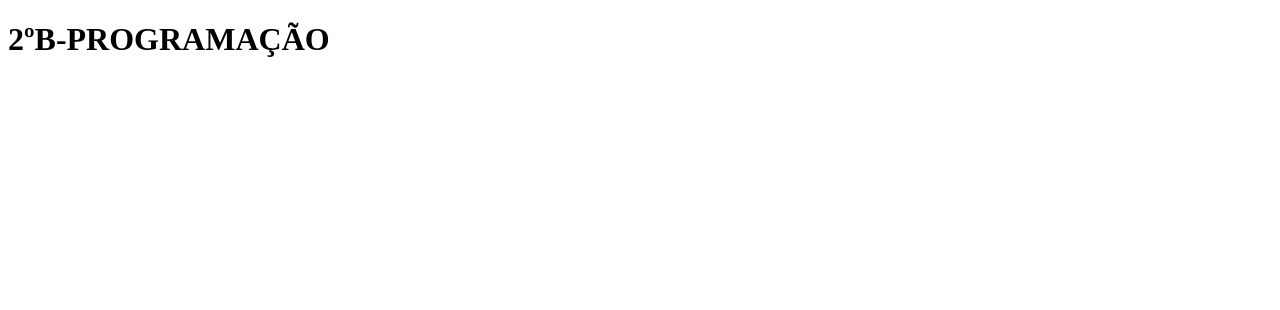
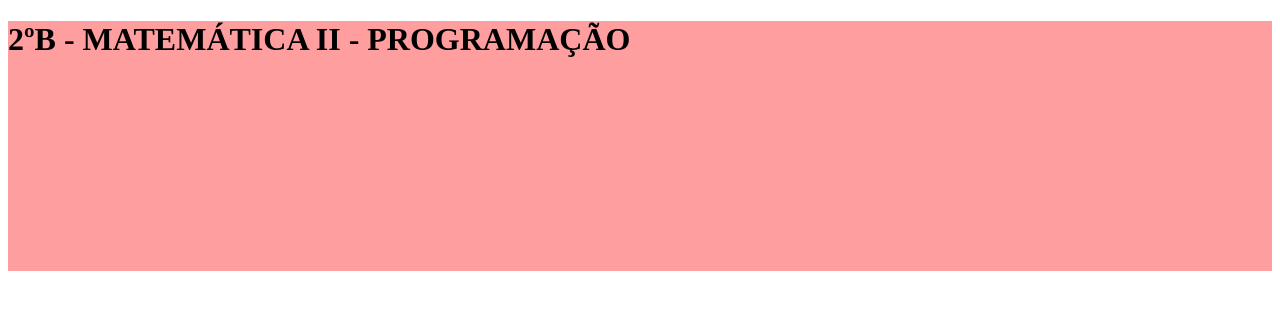
Before and after one commit to Willian06/como-criar-um-site, a plain HTML site: page index.html in a window 1280 px wide. Drawn offline with Linux system fonts and the light colour scheme.

Commit message:
cabeçalho

```diff
--- a/index.html
+++ b/index.html
@@ -9,7 +9,7 @@
 </head>
 <body>
     <header>
-        <h1>2ºB-PROGRAMAÇÃO</h1>
+        <h1> 2ºB - MATEMÁTICA II - PROGRAMAÇÃO </h1>
     </header>
 </body>
 </html>
--- a/style.css
+++ b/style.css
@@ -1,3 +1,6 @@
 header{
-    background-color: ;
+    background-color: #ff9e9e;
+    padding: 0px;
+    margin: 0px;
+    height: 250px;
 }
```
